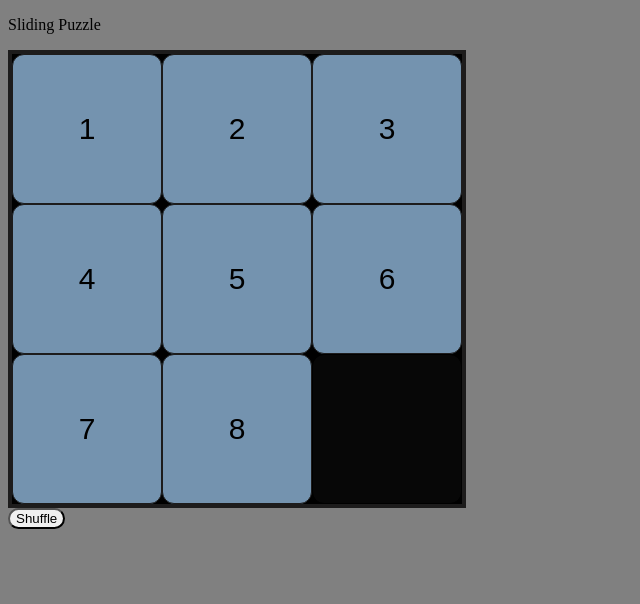
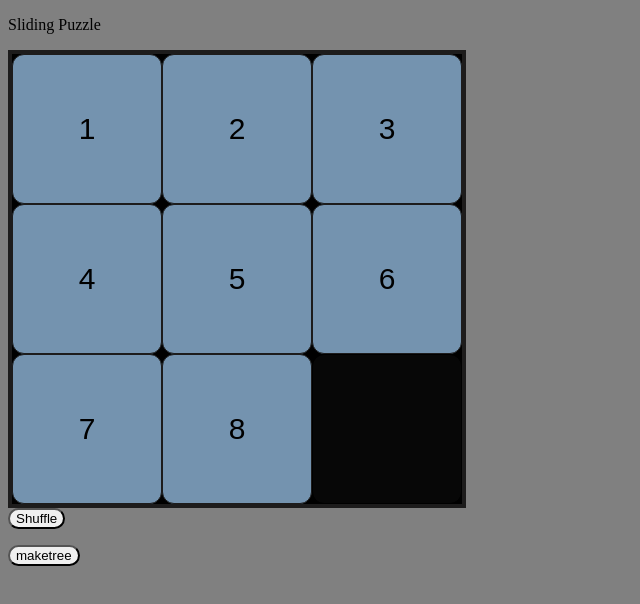
Before and after one commit to traseta01/spuzzlesolver, an Angular app: page / in a window 1280 px wide. Shown: the top 604 px of the page, without its empty margins (0-640 px from the left). Built offline with nearby package versions, Linux system fonts and the light colour scheme.

Commit message:
Implement makeTree function that solves the puzzle

```diff
--- a/src/app/puzzle/puzzle.component.html
+++ b/src/app/puzzle/puzzle.component.html
@@ -3,3 +3,7 @@
     <button *ngFor="let i of board"  (click)="clickFunction(i)" [ngClass]="'board'" [class.board-special]="i===9">{{i | notnine}}</button>
 </main>
 <button (click)="shuffleBoard(board)">Shuffle</button>
+
+<p>
+    <button (click)="makeTree(arrayToNum(this.board), 33)">maketree</button>
+</p>
--- a/src/app/puzzle/puzzle.component.ts
+++ b/src/app/puzzle/puzzle.component.ts
@@ -37,6 +37,9 @@ export class PuzzleComponent implements OnInit {
   solutions: MyNode[] = [];
 
   foundNode: any;
+
+  // moves from current configuration to solved puzzle
+  moves: number[] = [];
 
   constructor() { }
 
@@ -178,6 +181,63 @@ export class PuzzleComponent implements OnInit {
     return node;
   }
 
+  makeTree(vred: number, depth: number) {
+    if (this.isSorted(this.board)){
+      return;
+    }
+
+    this.ROOT = new MyNode(vred);
+    this.pq.enqueue(this.ROOT);
+    // this.pq.enqueue(this.mojeStablo);
+    console.log(this.pq)
+
+    // this.visitedConf.add(vred);
+    let nivo = 0;
+    let pomfval = this.mdSum(this.numToArr(vred))
+    this.visitedConf.set(vred, pomfval);
+    this.ROOT.setFvalue(pomfval + this.getMisplacedNum(this.numToArr(vred)));
+    // this.ROOT.setFvalue(pomfval);
+
+    let minfvalue = pomfval //+ this.getMisplacedNum(this.numToArr(vred));
+    minfvalue = 31;
+
+    let nodeStack: any[] = [];
+    let childStack: any[] = [];
+    let currNode: MyNode;
+    nodeStack.push(this.ROOT);
+    console.log(this.pq)
+
+    let pomdepth = depth;
+    // while (depth > 0 ) {
+    let pomNode: MyNode;
+    pomNode = this.pq.dequeue();
+    console.log(this.pq)
+    while (true) {
+      // while (depth > 0) {
+
+      childStack = nodeStack;
+      nodeStack = [];
+
+
+      this.addChildNodes(pomNode, pomNode.nodepath.length + 1);
+      if (this.stoper) {
+        // console.log(pomNode);
+
+        this.moves = this.foundNode.nodepath;
+
+        console.log("JSON: ", JSON.stringify(this.ROOT));
+        console.log("MOVES: ", this.foundNode);
+        console.log("TOTAL VISITED: ", this.totalNodes);
+        console.log("Length of the Queue: ", this.pq.queue.length);
+        console.log("Solutions: ", this.solutions);
+        return;
+      }
+
+      pomNode = this.pq.dequeue();
+
+      depth--;
+    }
+  }
 
   // make a move
   makeAmove(numar: number[], move: number) {
@@ -278,4 +338,16 @@ export class PuzzleComponent implements OnInit {
 
     return sum;
   }
+
+  // return number of misplaced tiles in the current configuration
+  getMisplacedNum(numarr: number[]): number {
+    let pom = 0;
+    for (let i = 0; i < numarr.length; i++) {
+      if (i + 1 != numarr[i])
+        pom++;
+    }
+
+    // console.log("Num Misplaced: ", pom);
+    return pom;
+  }
 }
```
